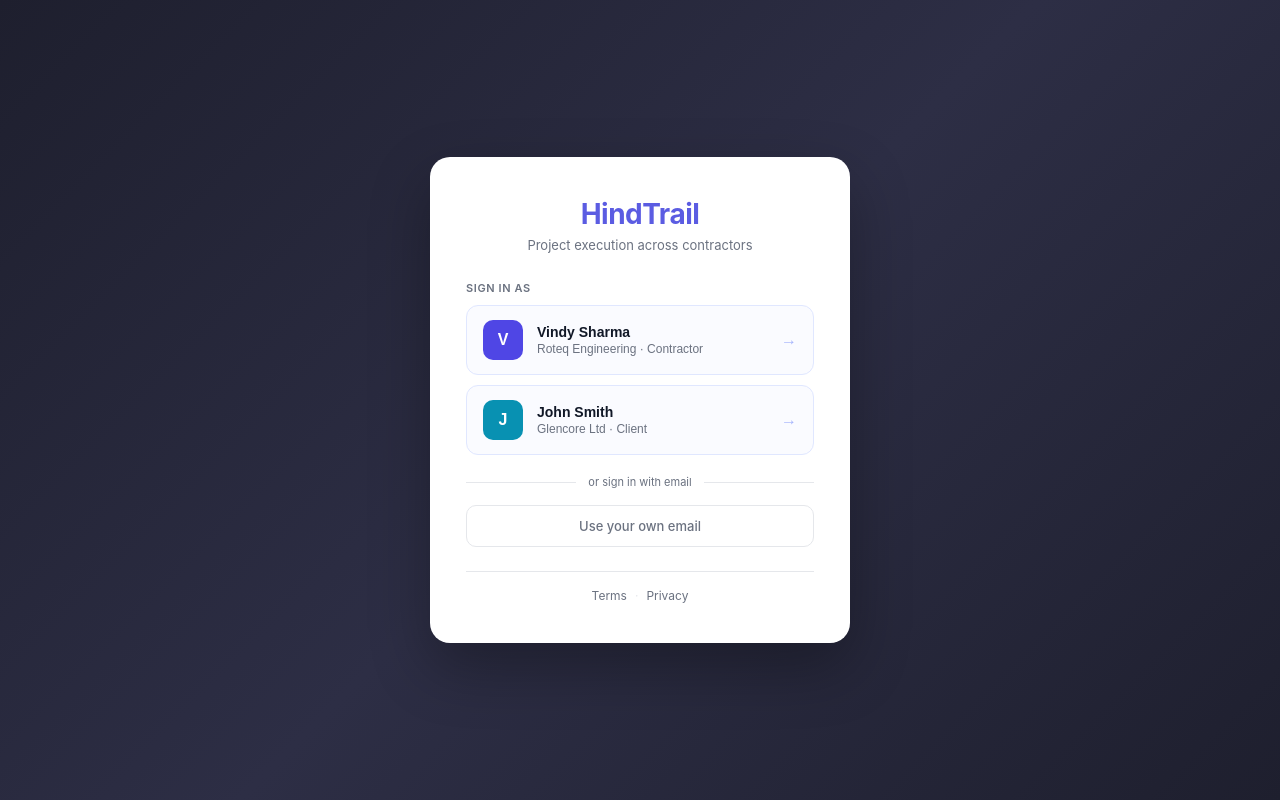
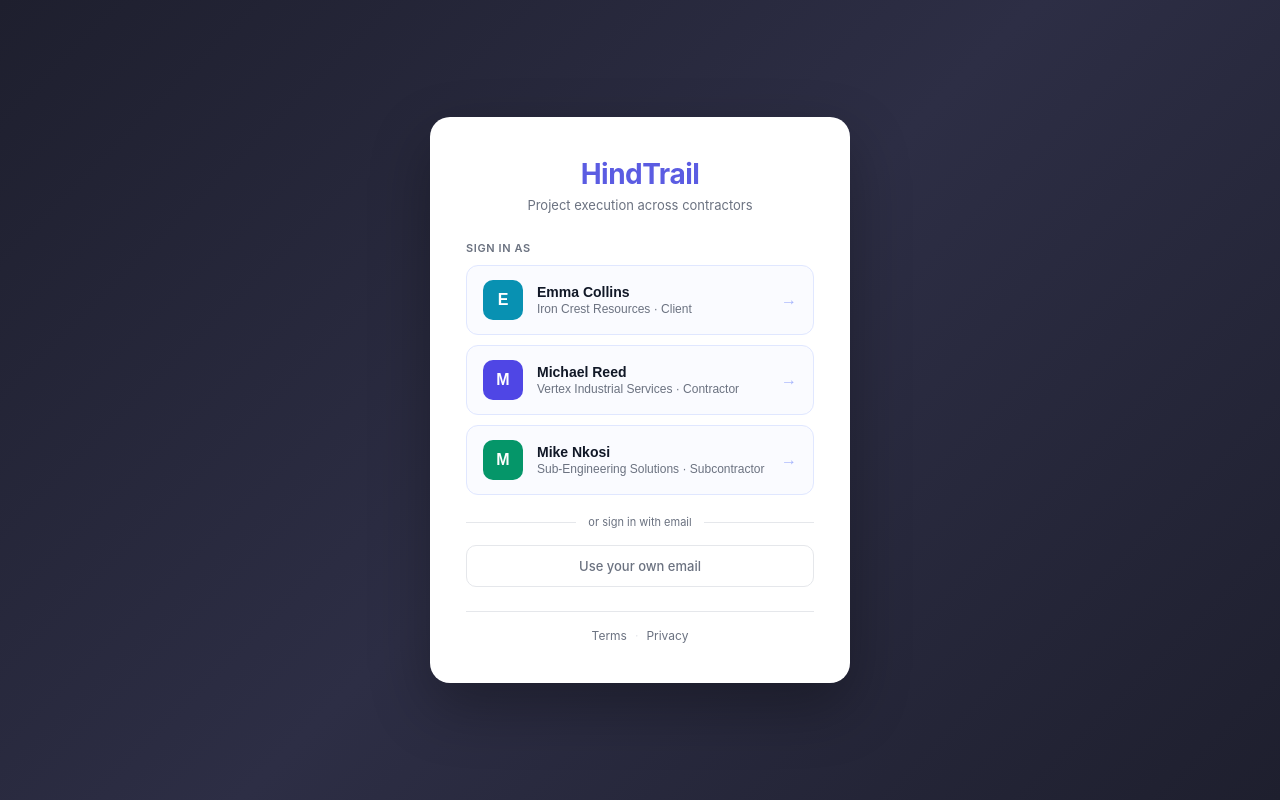
Before and after one commit to vin1010/HindTrail, a React (Vite) app: page /login in a window 1280 px wide. Built offline with nearby package versions, Linux system fonts and the light colour scheme; no server answers; what @react-pdf/renderer would draw is missing.

Commit message:
Show three-tier demo accounts on login (client / contractor / sub)

```diff
--- a/src/pages/Login.tsx
+++ b/src/pages/Login.tsx
@@ -4,8 +4,9 @@ import { useAuth } from "../context/AuthContext";
 import "./Login.css";
 
 const TEST_ACCOUNTS = [
-  { email: "vindy@roteq.co.za", name: "Vindy Sharma", company: "Roteq Engineering", role: "Contractor", color: "#4f46e5" },
-  { email: "john@glencore.com", name: "John Smith", company: "Glencore Ltd", role: "Client", color: "#0891b2" },
+  { email: "emma@ironcrest.com", name: "Emma Collins", company: "Iron Crest Resources", role: "Client", color: "#0891b2" },
+  { email: "michael@vertex.com", name: "Michael Reed", company: "Vertex Industrial Services", role: "Contractor", color: "#4f46e5" },
+  { email: "mike@sub-engineering.com", name: "Mike Nkosi", company: "Sub-Engineering Solutions", role: "Subcontractor", color: "#059669" },
 ];
 
 export default function Login() {
```
